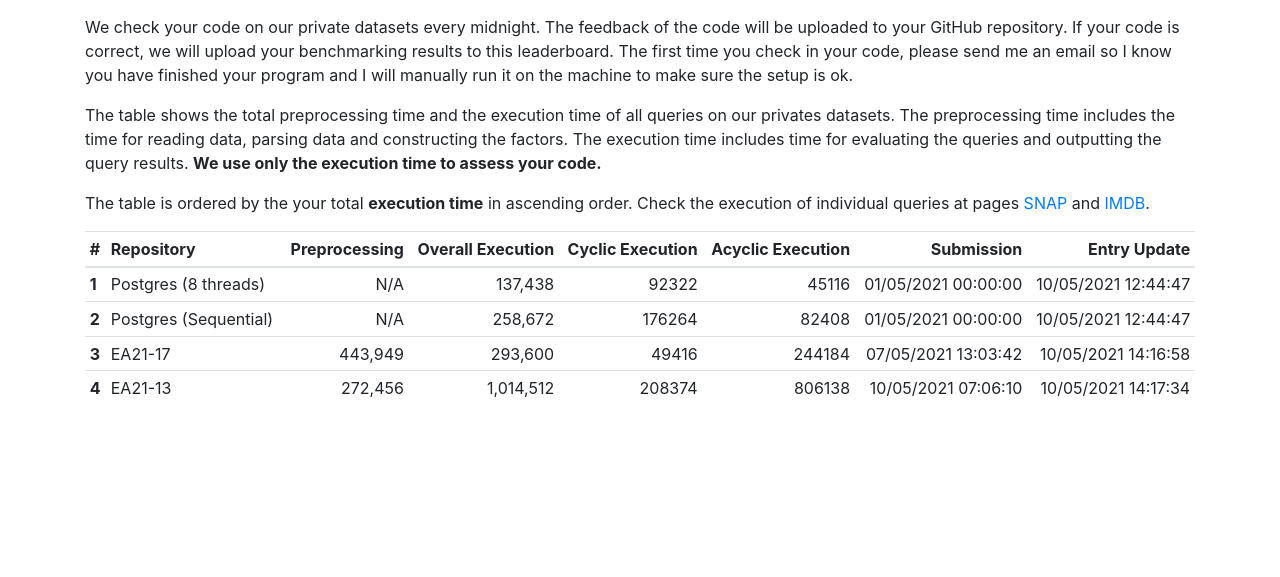
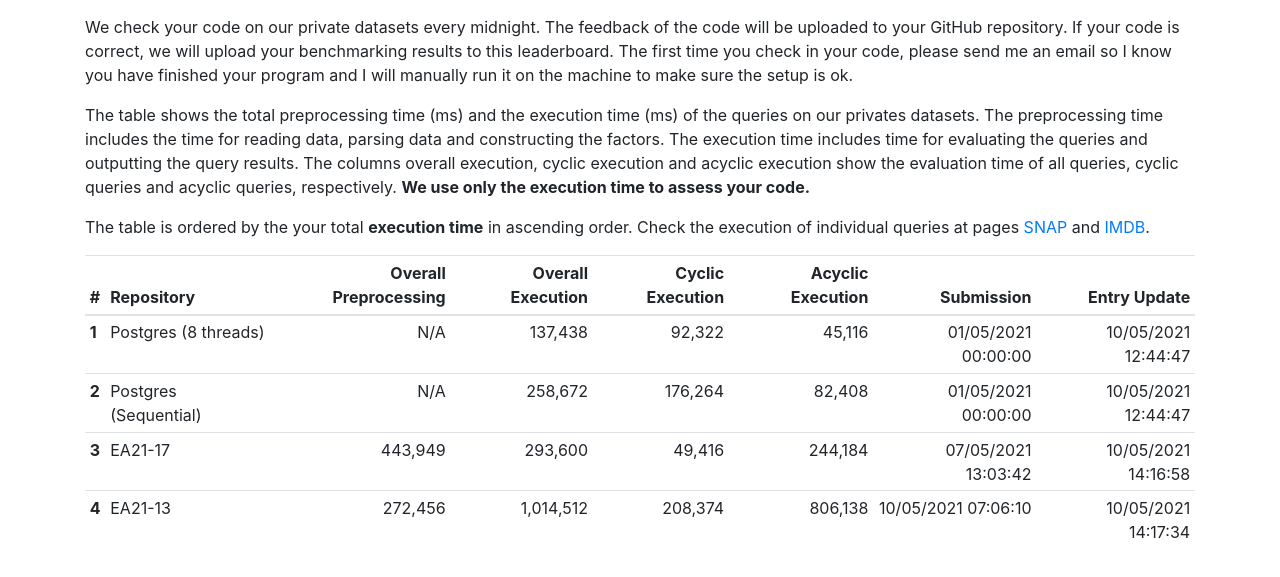
Before and after one commit to dastuzh/EA21-Leaderboard, a plain HTML site: page index.html in a window 1280 px wide. Shown: the part 185-762 px from the top of the page. Drawn offline with nearby package versions, Linux system fonts and the light colour scheme.

Commit message:
acyclic cyclic

```diff
--- a/index.html
+++ b/index.html
@@ -38,7 +38,7 @@
                 <h1 class="mt-5">Practical Leaderboard</h1>
                 <p><strong>Last Update Time: {{last_update_time}}</strong></p>
                 <p>We check your code on our private datasets every midnight. The feedback of the code will be uploaded to your GitHub repository. If your code is correct, we will upload your benchmarking results to this leaderboard. The first time you check in your code, please send me an email so I know you have finished your program and I will manually run it on the machine to make sure the setup is ok.</p>
-                <p>The table shows the total preprocessing time and the execution time of all queries on our privates datasets. The preprocessing time includes the time for reading data, parsing data and constructing the factors. The execution time includes time for evaluating the queries and outputting the query results. <strong>We use only the execution time to assess your code. </strong>
+                <p>The table shows the total preprocessing time (ms) and the execution time (ms) of the queries on our privates datasets. The preprocessing time includes the time for reading data, parsing data and constructing the factors. The execution time includes time for evaluating the queries and outputting the query results. The columns overall execution, cyclic execution and acyclic execution show the evaluation time of all queries, cyclic queries and acyclic queries, respectively. <strong>We use only the execution time to assess your code. </strong>
                 </p>
                 <p>
                   The table is ordered by the your total <strong>execution time</strong>  in ascending order. Check the execution of individual queries at pages <a href="./snap.html">SNAP</a> and <a href="./imdb.html">IMDB</a>. </p>
@@ -47,7 +47,7 @@
                       <tr>
                         <th scope="col">#</th>
                         <th scope="col">Repository</th>
-                        <th class="text-right " scope="col">Preprocessing</th>
+                        <th class="text-right " scope="col">Overall Preprocessing</th>
                         <th class="text-right " scope="col">Overall Execution</th>
                         <th class="text-right " scope="col">Cyclic Execution</th>
                         <th class="text-right " scope="col">Acyclic Execution</th>
--- a/js/scripts.js
+++ b/js/scripts.js
@@ -101,16 +101,16 @@ var app = new Vue({
                         ...s,
                         ['preprocessing time (ms)']: "N/A",
                         ['execution time (ms)']: this.numberWithCommas(s['execution time (ms)']),
-                        cyclic_execution: this.cyclic_queries.map(q => s[q]).reduce((a,b) => parseInt(a) + parseInt(b), 0),
-                        acyclic_execution: parseInt(s['execution time (ms)']) - this.cyclic_queries.map(q => s[q]).reduce((a,b) => parseInt(a) + parseInt(b), 0),
+                        cyclic_execution: this.numberWithCommas(this.cyclic_queries.map(q => s[q]).reduce((a,b) => parseInt(a) + parseInt(b), 0)),
+                        acyclic_execution: this.numberWithCommas(parseInt(s['execution time (ms)']) - this.cyclic_queries.map(q => s[q]).reduce((a,b) => parseInt(a) + parseInt(b), 0)),
                     }
                 } else
                 return {
                     ...s,
                     ['preprocessing time (ms)']: this.numberWithCommas(s['preprocessing time (ms)']),
-                    ['execution time (ms)']: this.numberWithCommas(s['execution time (ms)']),
-                    cyclic_execution: this.cyclic_queries.map(q => s[q]).reduce((a,b) => parseInt(a) + parseInt(b), 0),
-                        acyclic_execution: parseInt(s['execution time (ms)']) - this.cyclic_queries.map(q => s[q]).reduce((a,b) => parseInt(a) + parseInt(b), 0),
+                    ['execution time (ms)']: this.numberWithCommas(this.numberWithCommas(s['execution time (ms)'])),
+                    cyclic_execution: this.numberWithCommas(this.cyclic_queries.map(q => s[q]).reduce((a,b) => parseInt(a) + parseInt(b), 0)),
+                        acyclic_execution: this.numberWithCommas(parseInt(s['execution time (ms)']) - this.cyclic_queries.map(q => s[q]).reduce((a,b) => parseInt(a) + parseInt(b), 0)),
                 }
             })
 
```
